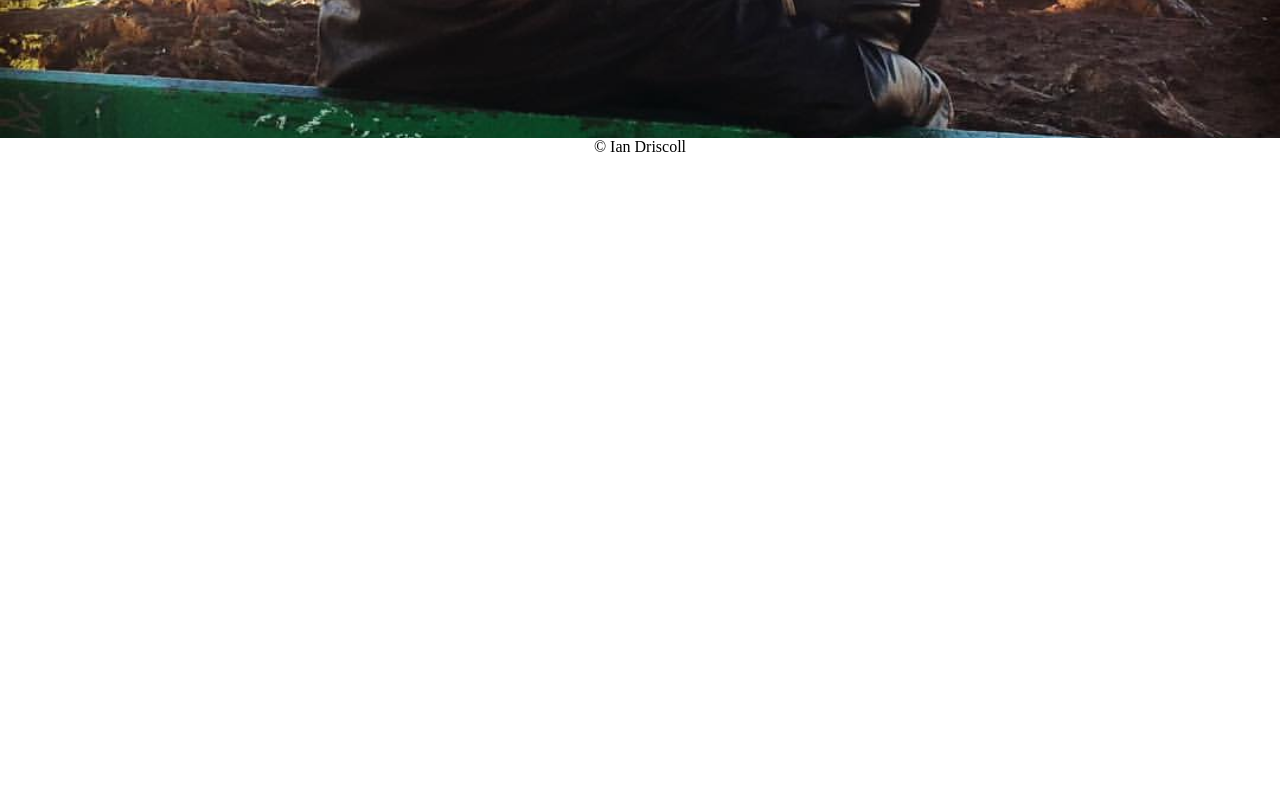
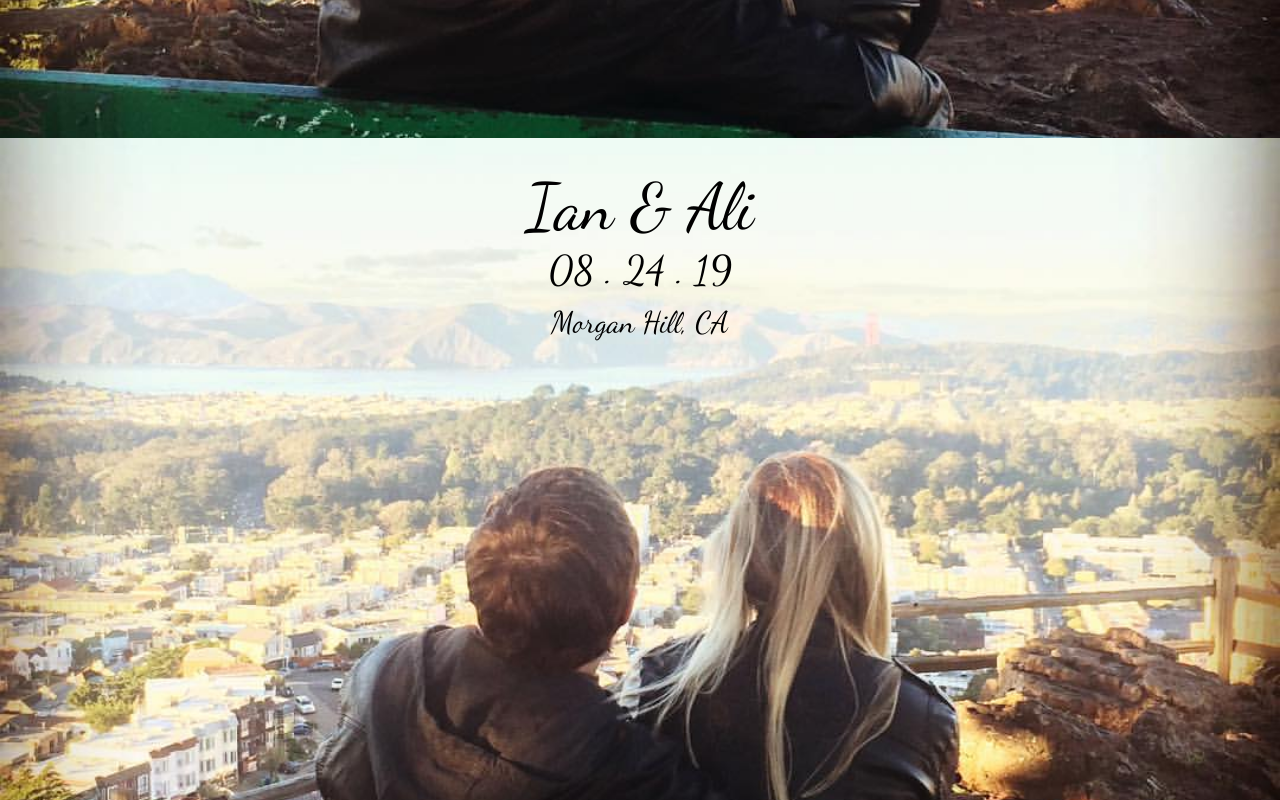
Before and after one commit to iand11/wedding-site, a React app: page / in a window 1280 px wide. Shown: the part 760-1560 px from the top of the page. Before the commit the page ends 916 px from the top, so only its background shows below. Built offline with nearby package versions, Linux system fonts and the light colour scheme; what react-google-maps would draw is missing.

Commit message:
Add 404 handling

```diff
--- a/src/components/App.jsx
+++ b/src/components/App.jsx
@@ -23,6 +23,7 @@ export default class App extends Component {
           <Route path="/details" component={Details} />
           <Route path="/accommodations" component={Accommodations} />
           <Route path="/activities" component={Activities} />
+          <Route component={Home}/>
           <p className="footer">© Ian Driscoll</p>
         </div>
       </Router>
```
